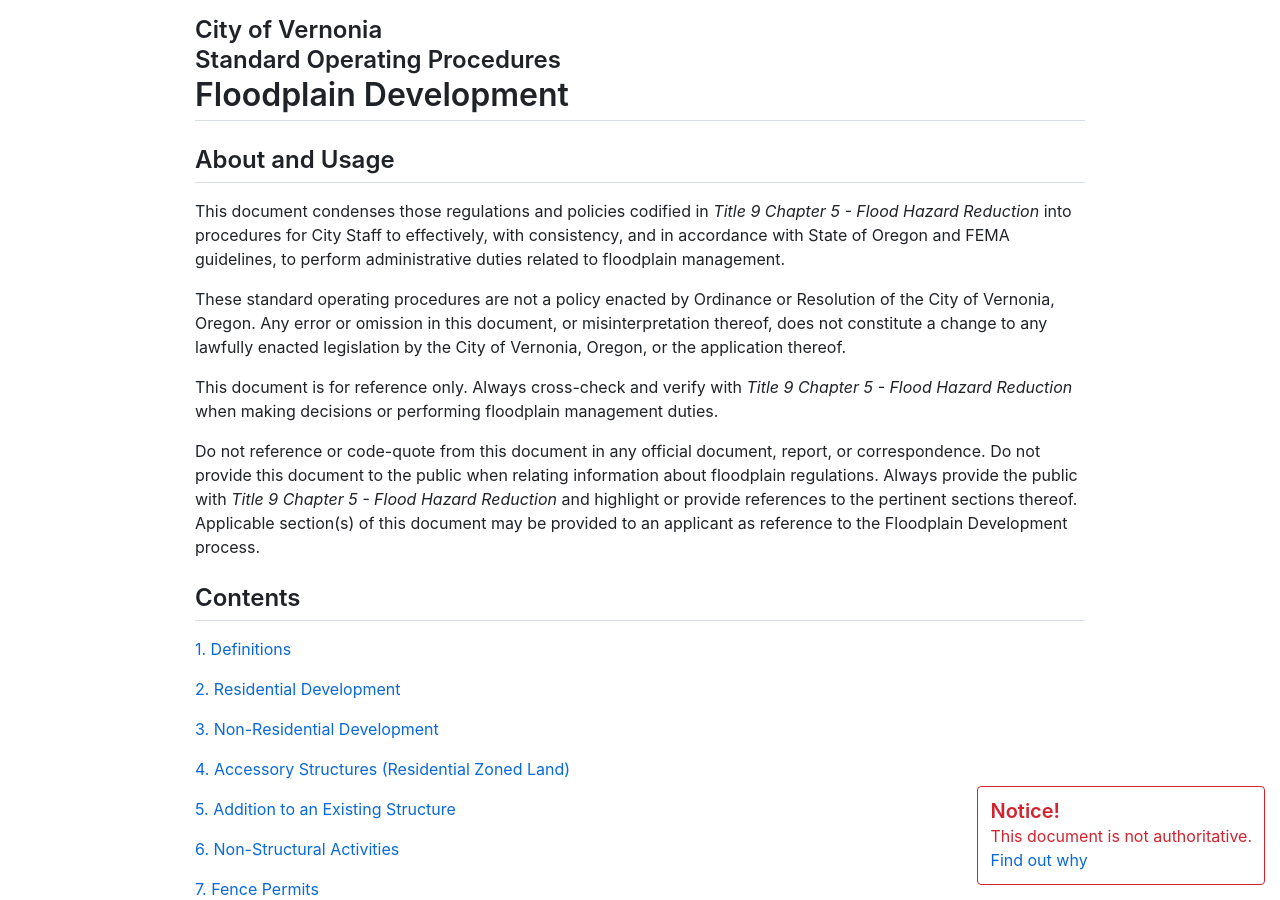
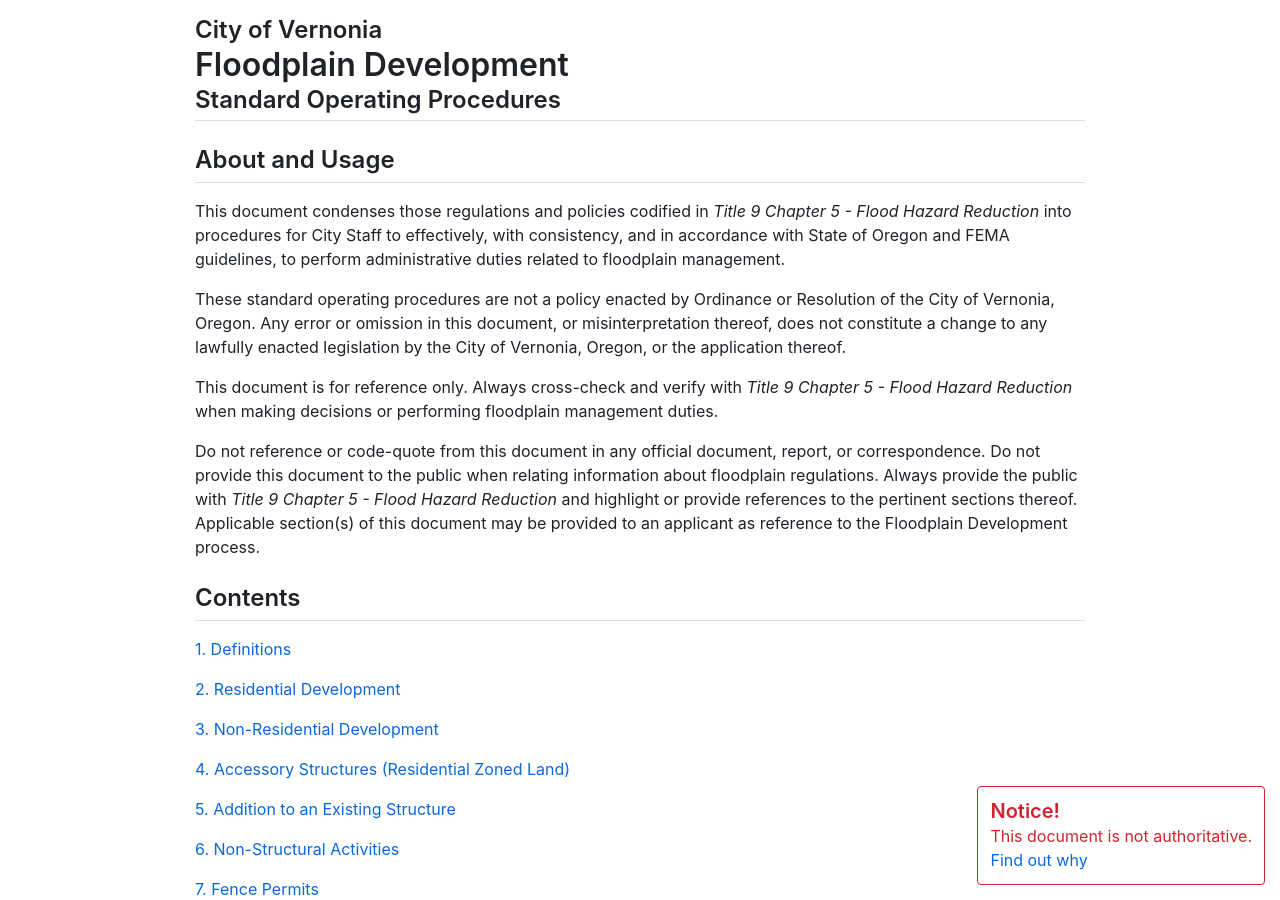
Before and after one commit to CityOfVernonia/standard-operating-procedures, a Jekyll site: the page built from standard-operating-procedures/floodplain-management/index.markdown, in a window 1280 px wide and 900 px high. Built offline with Jekyll 4.4.1, drawn with Linux system fonts in a browser that asks for light colours.

Commit message:
fix sop header

```diff
--- a/_layouts/standard-operating-procedures.html
+++ b/_layouts/standard-operating-procedures.html
@@ -11,8 +11,8 @@
     {%- if page.authoritative == false -%}{%- include non-authoritative.html -%}{%- endif -%}
     <header>
       <h2>City of Vernonia</h2>
+      <h1>{{ page.title }}</h1>
       <h2>Standard Operating Procedures</h2>
-      <h1>{{ page.title }}</h1>
     </header>
     <main>{{ content }}</main>
     {%- include footer.html -%}
```
